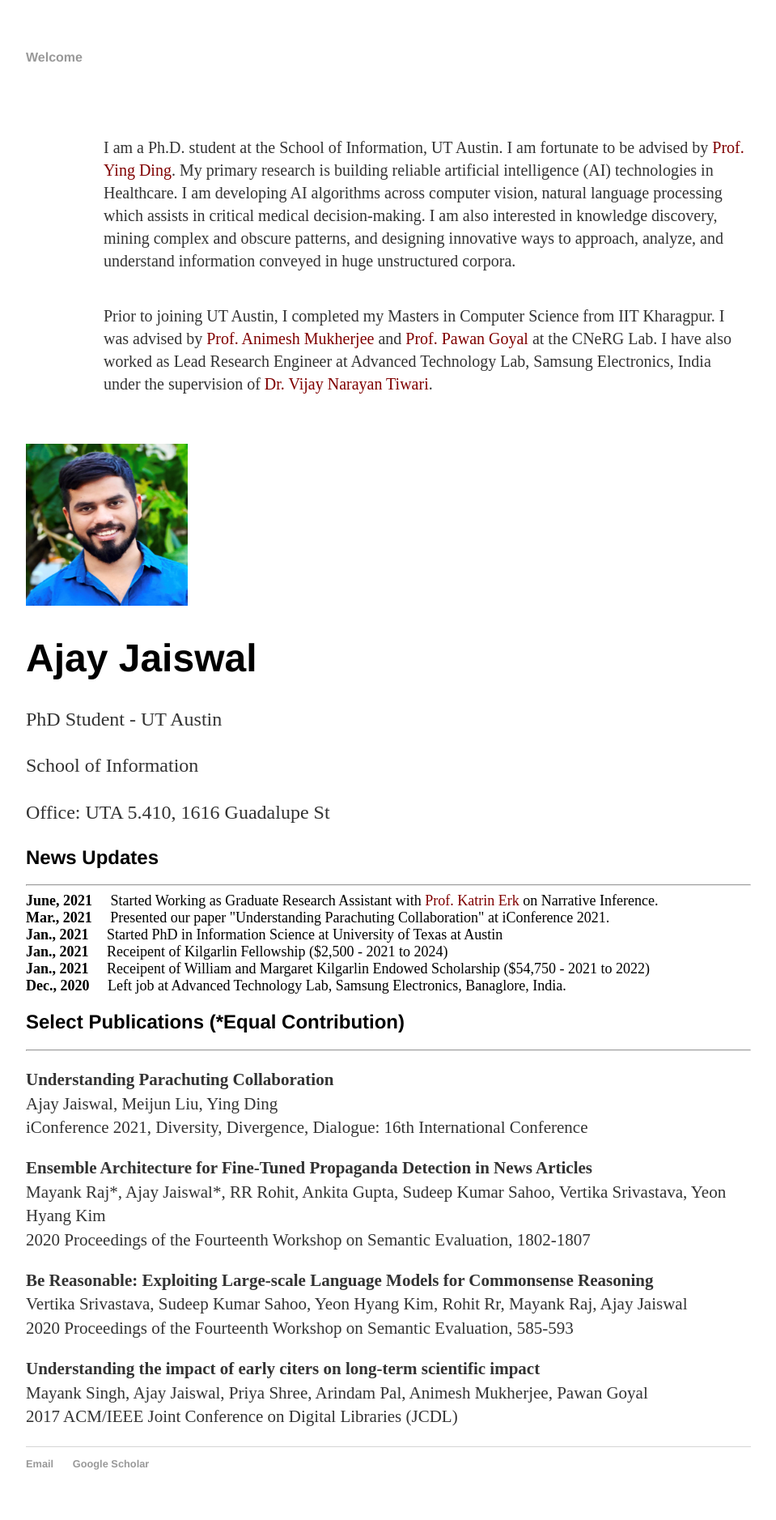
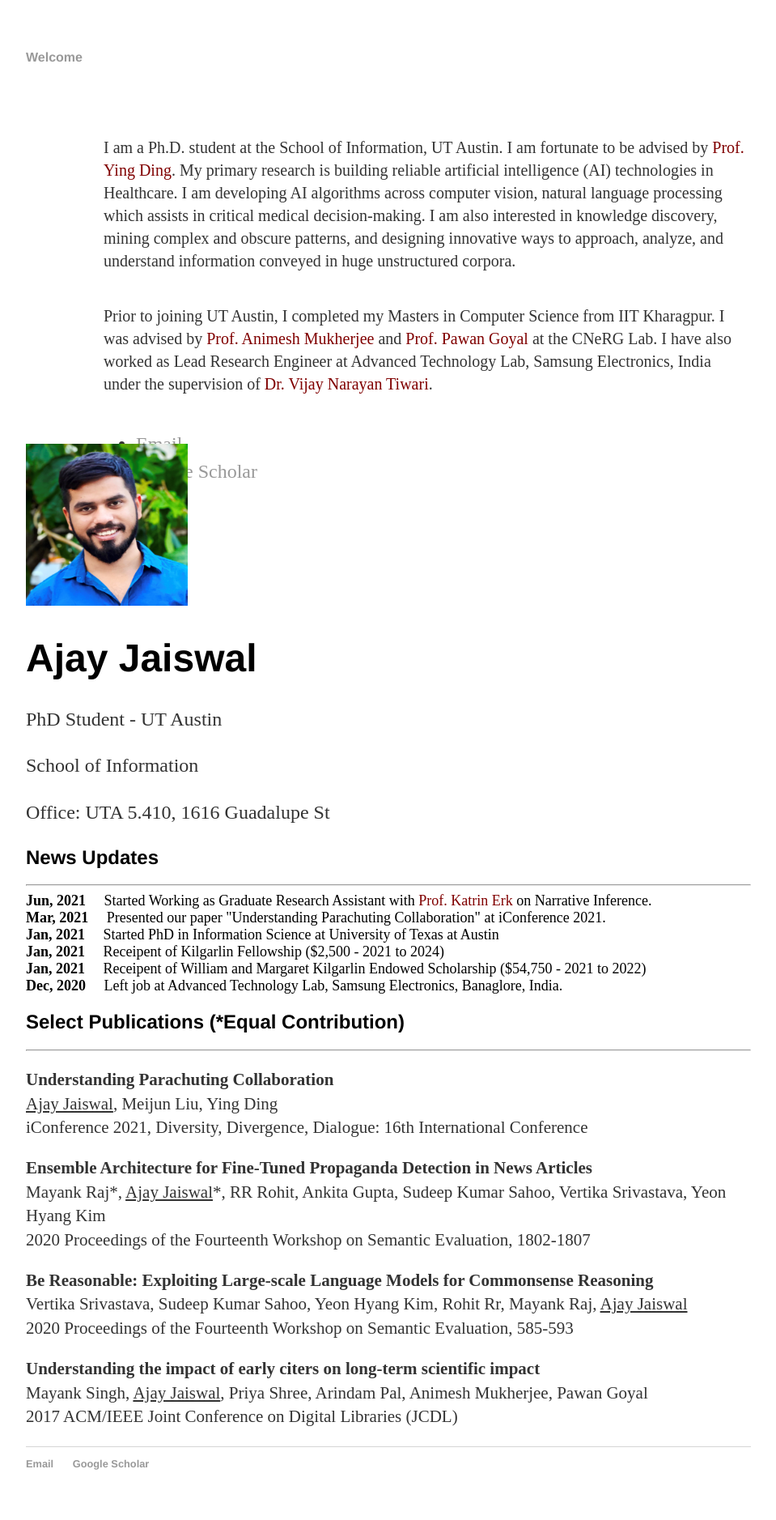
Before and after one commit to Ajay1994/ajay1994.github.io, a Jekyll site: the page built from index.html, in a window 1280 px wide. Shown: the whole page at 81% size, without its empty margins (160-1119 px from the left). Built offline with Jekyll 4.4.1, drawn with Linux system fonts in a browser that asks for light colours.

Commit message:
Update index.html

```diff
--- a/index.html
+++ b/index.html
@@ -18,6 +18,10 @@
 					<a href = "https://cse.iitkgp.ac.in/~pawang/" style="color:#800000">Prof. Pawan Goyal</a> at the CNeRG Lab. I have also worked as Lead Research Engineer
 					at Advanced Technology Lab, Samsung Electronics, India under the supervision of
 					<a href="https://scholar.google.com/citations?hl=en&user=E6Gasu0AAAAJ&view_op=list_works&sortby=pubdate" style="color:#800000">Dr. Vijay Narayan Tiwari</a>.</p>
+				<ul>
+				   <li><a href="mailto:ajayjaiswal@utexas.edu">Email</a></li>
+				   <li><a href="https://scholar.google.com/citations?user=I783HxYAAAAJ&hl=en">Google Scholar</a></li>
+				</ul>
 			</div>
 			<img src="/picturedp.PNG" alt="Italian Trulli" style="width:200px;height:200px;">
 			<h1>Ajay Jaiswal</h1>
@@ -28,30 +32,30 @@
 		<h2 style = "font-size:24px">News Updates</h2>
 		<hr/>
 		<div style ="font-size:18px">
-			<strong>June, 2021</strong> &emsp;Started Working as Graduate Research Assistant with <a href = "http://www.katrinerk.com/" style="color:#800000"> Prof. Katrin Erk </a> on Narrative Inference. </br>
-			<strong>Mar., 2021</strong> &emsp;Presented our paper "Understanding Parachuting Collaboration" at iConference 2021.</br>
-			<strong>Jan., 2021</strong> &emsp;Started PhD in Information Science at University of Texas at Austin</br>
-			<strong>Jan., 2021</strong> &emsp;Receipent of Kilgarlin Fellowship ($2,500 - 2021 to 2024)</br>
-			<strong>Jan., 2021</strong> &emsp;Receipent of William and Margaret Kilgarlin Endowed Scholarship ($54,750 - 2021 to 2022)</br>
-			<strong>Dec., 2020</strong> &emsp;Left job at Advanced Technology Lab, Samsung Electronics, Banaglore, India.</br>
+			<strong>Jun, 2021</strong> &emsp;Started Working as Graduate Research Assistant with <a href = "http://www.katrinerk.com/" style="color:#800000"> Prof. Katrin Erk </a> on Narrative Inference. </br>
+			<strong>Mar, 2021</strong> &emsp;Presented our paper "Understanding Parachuting Collaboration" at iConference 2021.</br>
+			<strong>Jan, 2021</strong> &emsp;Started PhD in Information Science at University of Texas at Austin</br>
+			<strong>Jan, 2021</strong> &emsp;Receipent of Kilgarlin Fellowship ($2,500 - 2021 to 2024)</br>
+			<strong>Jan, 2021</strong> &emsp;Receipent of William and Margaret Kilgarlin Endowed Scholarship ($54,750 - 2021 to 2022)</br>
+			<strong>Dec, 2020</strong> &emsp;Left job at Advanced Technology Lab, Samsung Electronics, Banaglore, India.</br>
 		</div>
 		<h2 style = "font-size:24px">Select Publications (*Equal Contribution)</h2>
 		<hr/>
 		<div style ="font-size:14px">
 			<p><strong>Understanding Parachuting Collaboration</strong><br/>
-			Ajay Jaiswal, Meijun Liu, Ying Ding<br/>
+			<u>Ajay Jaiswal</u>, Meijun Liu, Ying Ding<br/>
 			iConference 2021, Diversity, Divergence, Dialogue: 16th International Conference
 			</p>
 			<p><strong>Ensemble Architecture for Fine-Tuned Propaganda Detection in News Articles</strong><br/>
-			Mayank Raj*, Ajay Jaiswal*, RR Rohit, Ankita Gupta, Sudeep Kumar Sahoo, Vertika Srivastava, Yeon Hyang Kim<br/>
+			Mayank Raj*, <u>Ajay Jaiswal</u>*, RR Rohit, Ankita Gupta, Sudeep Kumar Sahoo, Vertika Srivastava, Yeon Hyang Kim<br/>
 			2020 Proceedings of the Fourteenth Workshop on Semantic Evaluation, 1802-1807
 			</p>
 			<p><strong>Be Reasonable: Exploiting Large-scale Language Models for Commonsense Reasoning</strong><br/>
-			Vertika Srivastava, Sudeep Kumar Sahoo, Yeon Hyang Kim, Rohit Rr, Mayank Raj, Ajay Jaiswal<br/>
+			Vertika Srivastava, Sudeep Kumar Sahoo, Yeon Hyang Kim, Rohit Rr, Mayank Raj, <u>Ajay Jaiswal</u><br/>
 			2020 Proceedings of the Fourteenth Workshop on Semantic Evaluation, 585-593
 			</p>
 			<p><strong>Understanding the impact of early citers on long-term scientific impact</strong><br/>
-			Mayank Singh, Ajay Jaiswal, Priya Shree, Arindam Pal, Animesh Mukherjee, Pawan Goyal<br/>
+			Mayank Singh, <u>Ajay Jaiswal</u>, Priya Shree, Arindam Pal, Animesh Mukherjee, Pawan Goyal<br/>
 			2017 ACM/IEEE Joint Conference on Digital Libraries (JCDL)
 			</p>
 		</div>
```
